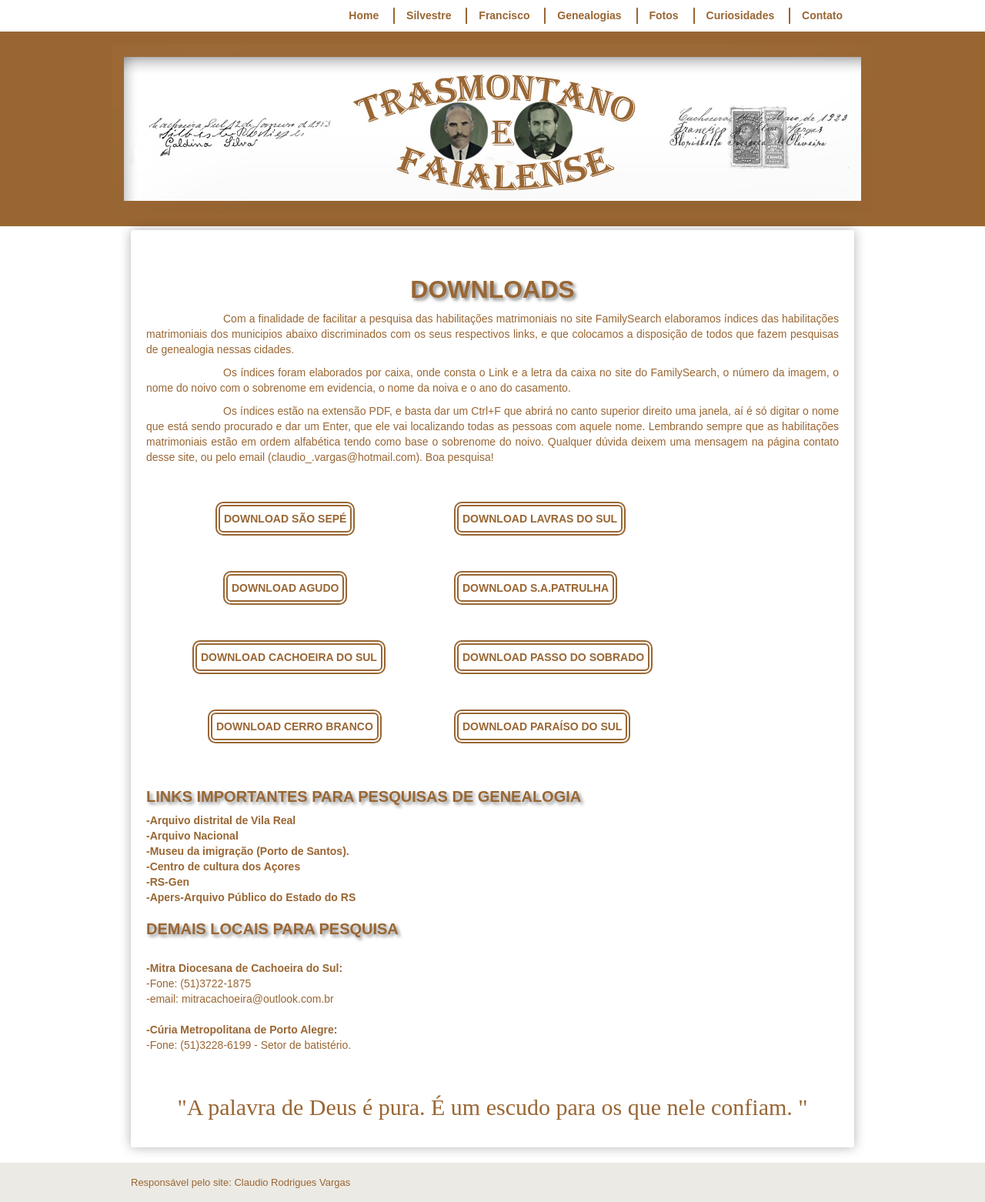
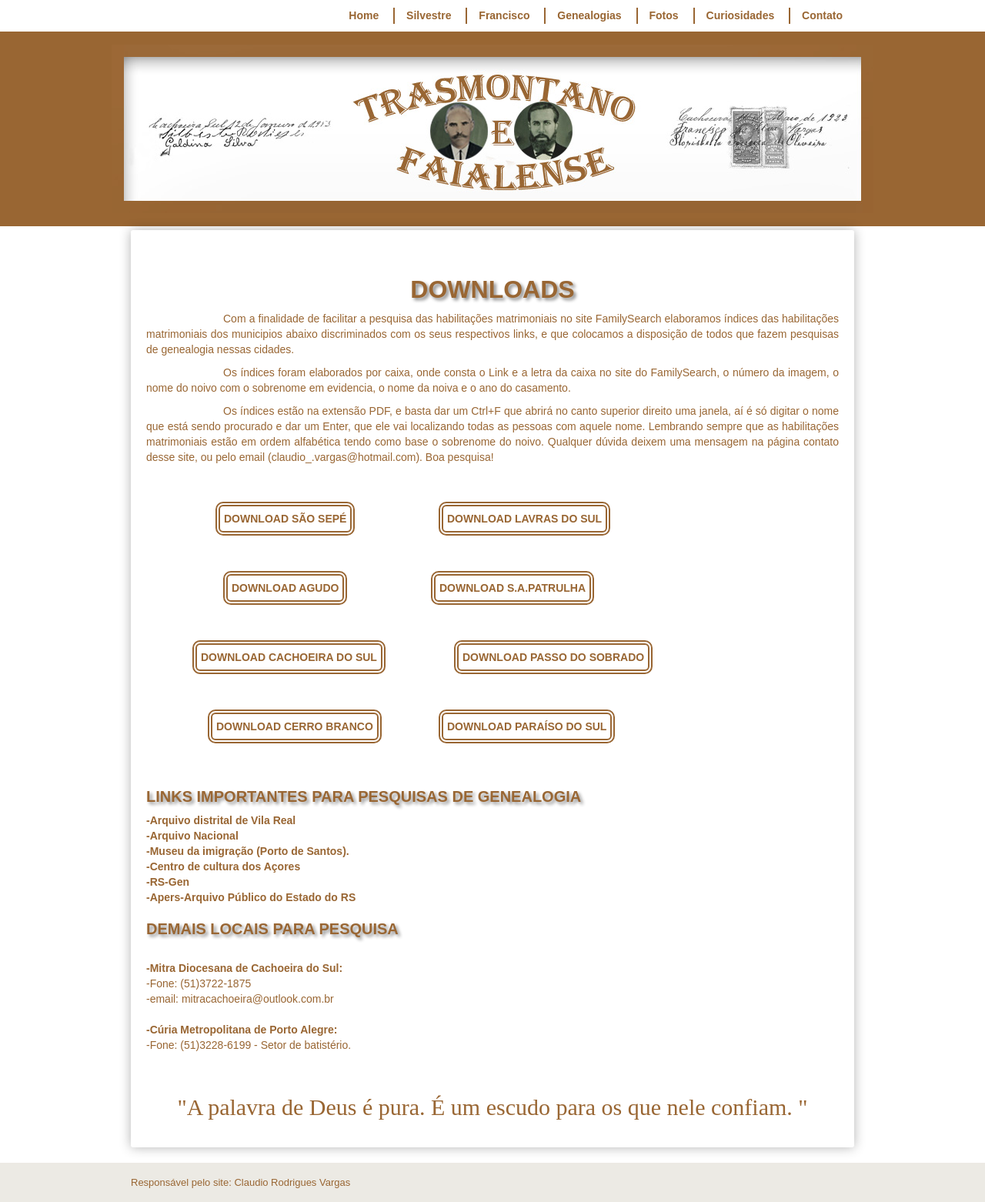
Before and after one commit to claudiovargas1955/claudiovargas1955.github.io, a Jekyll site: the page built from _pages/downloads.html, in a window 1280 px wide. Shown: the whole page at 77% size. Built offline with Jekyll 4.4.1, drawn with Linux system fonts in a browser that asks for light colours; some web fonts are replaced.

Commit message:
Update downloads.html

```diff
--- a/_pages/downloads.html
+++ b/_pages/downloads.html
@@ -37,7 +37,7 @@ h1{text-shadow: 3px 3px 4px #888;
 			 padding-right:5px;
                          color:#996633;
 			 font-weight:bold;
-			 margin-left:400px;
+			 margin-left:380px;
 
             }
 
@@ -64,7 +64,7 @@ h1{text-shadow: 3px 3px 4px #888;
                        padding-right:5px;
                        color:#996633;
 	               font-weight:bold;
-	               margin-left:400px;
+	               margin-left:370px;
             }
 
 	 .indlds {position:relative;
@@ -117,7 +117,7 @@ h1{text-shadow: 3px 3px 4px #888;
                        padding-right:5px;
                        color:#996633;
 	               font-weight:bold;
-	               margin-left:400px;
+	               margin-left:380px;
             }
 
 	h3{text-shadow: 3px 3px 4px #888;
```
